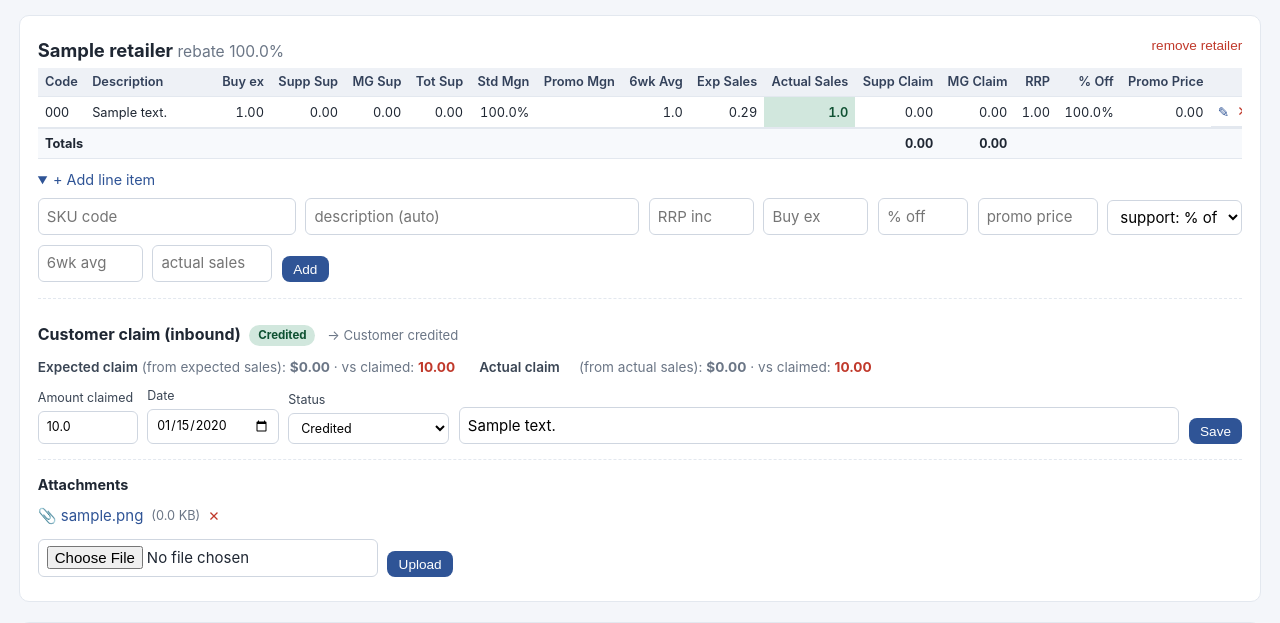
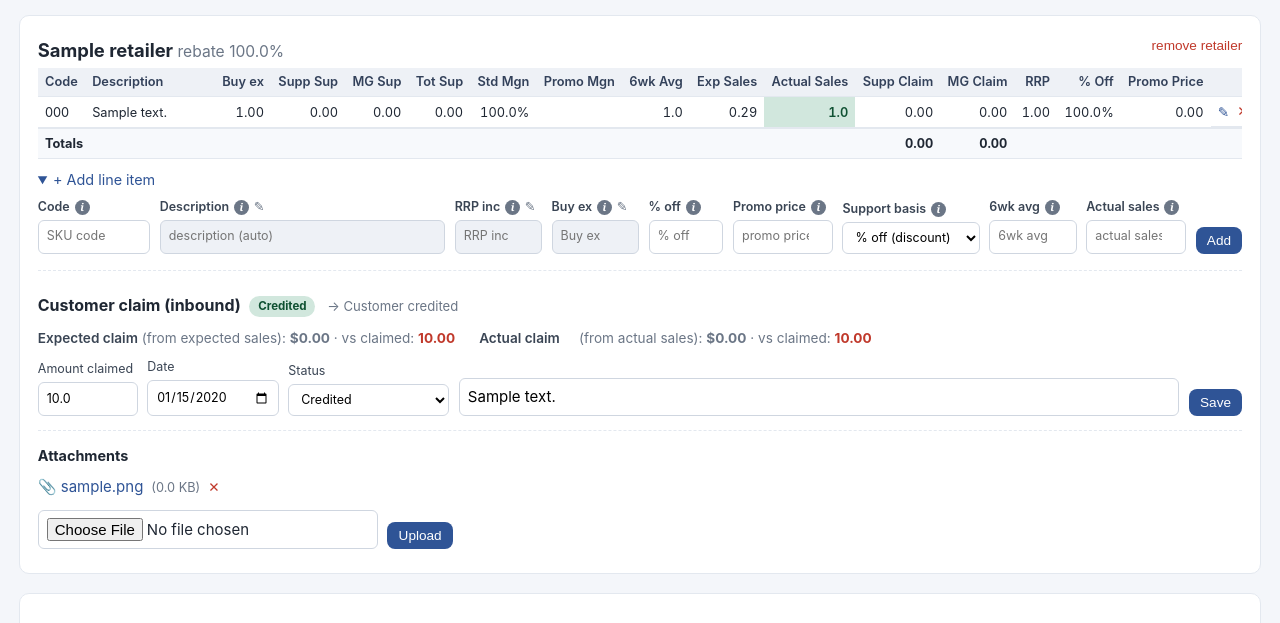
Before and after one commit to Aaron-Steel/Vendor-credit-claims, a FastAPI app: page /promo/1 in a window 1280 px wide, after a click on "+ Add line item". Shown: the part 384-1007 px from the top of the page. Run offline with FastAPI, Linux system fonts and the light colour scheme; tables that the repository leaves empty hold one stand-in row (values such as "Sample post").

Commit message:
Tidy Add line item form: titled fields, (i) tooltips, lockable autofills
- Each input now has a field title with a small (i) hover tooltip explaining it
- Description / RRP inc / Buy ex are readonly by default with a ✎ toggle to edit,
  preventing accidental edits of the auto-filled product-master values
- Basis-dependent fields (target margin / COGS) hide via the existing wrap classes

Co-Authored-By: Claude Opus 4.8 (1M context) <noreply@anthropic.com>

```diff
--- a/app/static/style.css
+++ b/app/static/style.css
@@ -175,8 +175,38 @@ legend{font-weight:600;padding:0 .4rem}
 .inline-form{display:flex;gap:.6rem;align-items:flex-end;flex-wrap:wrap;margin:.5rem 0}
 .inline-form label{display:flex;flex-direction:column;font-size:.78rem;color:#3a4554;gap:.2rem}
 .inline-form .desc{flex:1;min-width:220px}
+.inline-form label.grow{flex:1;min-width:220px}
+.inline-form label.grow .desc{width:100%;min-width:0}
+/* field title sitting above an inline-form input, with its little (i) help icon */
+.inline-form .fld{display:inline-flex;align-items:center;gap:.3rem;white-space:nowrap;
+  font-weight:600;color:#3a4554}
+/* ✎ toggle that unlocks an auto-filled (readonly) field */
+.lockedit{background:none;border:0;color:var(--muted);cursor:pointer;font-size:.8rem;
+  line-height:1;padding:0;flex:none}
+.lockedit:hover{color:var(--brand)}
+.lockedit.on{color:var(--brand)}
+input.locked{background:#eef1f6;color:#4a5566;cursor:default}
+[data-theme="dark"] input.locked{background:#222b37;color:#c7d0db}
 details.addline{margin:.6rem 0}
 details.addline summary{cursor:pointer;color:var(--brand);font-size:.9rem}
+
+/* little (i) help icon with a hover tooltip */
+.info{display:inline-flex;align-items:center;justify-content:center;flex:none;
+  width:15px;height:15px;border-radius:50%;background:var(--muted);color:#fff;
+  font:italic 700 .66rem/1 Georgia,"Times New Roman",serif;cursor:help;position:relative}
+.info:hover{background:var(--brand)}
+.info::after{content:attr(data-tip);position:absolute;left:50%;bottom:calc(100% + 8px);
+  transform:translateX(-50%);width:max-content;max-width:240px;white-space:normal;text-align:left;
+  background:#1f2733;color:#fff;font-style:normal;font-weight:400;font-size:.75rem;line-height:1.4;
+  padding:.5rem .65rem;border-radius:6px;box-shadow:0 8px 22px rgba(0,0,0,.28);
+  opacity:0;visibility:hidden;transition:opacity .12s ease;z-index:100;pointer-events:none}
+.info::before{content:"";position:absolute;left:50%;bottom:calc(100% + 3px);transform:translateX(-50%);
+  border:5px solid transparent;border-top-color:#1f2733;
+  opacity:0;visibility:hidden;transition:opacity .12s ease;z-index:100;pointer-events:none}
+.info:hover::after,.info:hover::before{opacity:1;visibility:visible}
+[data-theme="dark"] .info::after{background:#0b0f14}
+[data-theme="dark"] .info::before{border-top-color:#0b0f14}
+[data-theme="dark"] .inline-form .fld{color:#c7d0db}
 
 .claim-panel{margin-top:1rem;padding-top:.8rem;border-top:1px dashed var(--line)}
 .claim-summary{display:flex;gap:1.5rem;flex-wrap:wrap;margin:.2rem 0 .4rem}
--- a/app/templates/promo_detail.html
+++ b/app/templates/promo_detail.html
@@ -218,22 +218,58 @@
     <summary>+ Add line item</summary>
     <form method="post" action="/retailer/{{ pr.id }}/line" class="inline-form"
           data-retailer="{{ pr.retailer_name }}">
-      <input name="product_code" placeholder="SKU code" class="code" autocomplete="off">
-      <input name="description" placeholder="description (auto)" class="desc">
-      <input name="rrp_inc" type="number" step="any" min="0" placeholder="RRP inc" class="rrp" style="width:7em">
-      <input name="retailer_buy_ex" type="number" step="any" min="0" placeholder="Buy ex" style="width:7em">
-      <input name="pct_off" type="number" step="any" min="0" max="100" placeholder="% off" style="width:6em">
-      <input class="pp" type="number" step="any" min="0" placeholder="promo price" style="width:8em" title="RRP less % off — enter either one">
-      <select name="support_basis" class="basis" title="how support is calculated (default from promo)" style="width:9em">
-        <option value="pct_off" {{ 'selected' if (promo.support_basis_default or 'pct_off') == 'pct_off' }}>support: % off</option>
-        <option value="margin" {{ 'selected' if promo.support_basis_default == 'margin' }}>support: target margin</option>
-        <option value="cogs" {{ 'selected' if promo.support_basis_default == 'cogs' }}>support: % off cost</option>
-      </select>
-      <input name="target_margin" class="tgt" type="number" step="any" placeholder="target promo %" value="{{ (promo.target_margin_default * 100)|round(4) if promo.target_margin_default is not none else '' }}" style="width:9em" title="Support back-solved to hit this end-to-end promo margin">
-      <input name="cogs_supplier_pct" class="csp" type="number" step="any" min="0" placeholder="supplier % off cost" value="{{ (promo.cogs_supplier_pct_default * 100)|round(4) if promo.cogs_supplier_pct_default is not none else '' }}" style="width:11em" title="Supplier funds this % of buy-ex">
-      <input name="cogs_mg_pct" class="cmp" type="number" step="any" min="0" placeholder="MG % off cost" value="{{ (promo.cogs_mg_pct_default * 100)|round(4) if promo.cogs_mg_pct_default is not none else '' }}" style="width:9em" title="MacGear funds this % of buy-ex">
-      <input name="avg_6wk" type="number" step="any" min="0" placeholder="6wk avg" style="width:7em">
-      <input name="actual_sales" type="number" step="any" min="0" placeholder="actual sales" style="width:8em">
+      <label>
+        <span class="fld">Code<span class="info" data-tip="Product SKU code. Type it and the description, RRP and buy price auto-fill from the product master.">i</span></span>
+        <input name="product_code" placeholder="SKU code" class="code" autocomplete="off" style="width:9em">
+      </label>
+      <label class="grow">
+        <span class="fld">Description<span class="info" data-tip="Product name. Auto-fills from the SKU code and is locked — click ✎ to edit.">i</span><button type="button" class="lockedit" title="Edit this field">✎</button></span>
+        <input name="description" placeholder="description (auto)" class="desc locked" readonly>
+      </label>
+      <label>
+        <span class="fld">RRP inc<span class="info" data-tip="Recommended retail price, GST inclusive. Auto-fills from the product master and is locked — click ✎ to edit.">i</span><button type="button" class="lockedit" title="Edit this field">✎</button></span>
+        <input name="rrp_inc" type="number" step="any" min="0" placeholder="RRP inc" class="rrp locked" style="width:7em" readonly>
+      </label>
+      <label>
+        <span class="fld">Buy ex<span class="info" data-tip="Price this retailer paid you for the stock, GST exclusive. Auto-fills per retailer and is locked — click ✎ to edit.">i</span><button type="button" class="lockedit" title="Edit this field">✎</button></span>
+        <input name="retailer_buy_ex" type="number" step="any" min="0" placeholder="Buy ex" style="width:7em" readonly class="locked">
+      </label>
+      <label>
+        <span class="fld">% off<span class="info" data-tip="Discount off RRP for the promo. Sets the customer's promo price — enter this or the promo price.">i</span></span>
+        <input name="pct_off" type="number" step="any" min="0" max="100" placeholder="% off" style="width:6em">
+      </label>
+      <label>
+        <span class="fld">Promo price<span class="info" data-tip="Advertised promo price (RRP less % off). Enter this OR % off — each updates the other.">i</span></span>
+        <input class="pp" type="number" step="any" min="0" placeholder="promo price" style="width:8em">
+      </label>
+      <label>
+        <span class="fld">Support basis<span class="info" data-tip="How funding support is calculated: % off (discount), Target promo margin (back-solved), or % off cost (COGS). Defaults to the promo's setting.">i</span></span>
+        <select name="support_basis" class="basis" style="width:11em">
+          <option value="pct_off" {{ 'selected' if (promo.support_basis_default or 'pct_off') == 'pct_off' }}>% off (discount)</option>
+          <option value="margin" {{ 'selected' if promo.support_basis_default == 'margin' }}>Target promo margin</option>
+          <option value="cogs" {{ 'selected' if promo.support_basis_default == 'cogs' }}>% off cost (COGS)</option>
+        </select>
+      </label>
+      <label class="tgt-wrap">
+        <span class="fld">Target promo %<span class="info" data-tip="Only for the Target-margin basis: support is back-solved so the line hits this end-to-end promo margin.">i</span></span>
+        <input name="target_margin" class="tgt" type="number" step="any" placeholder="target promo %" value="{{ (promo.target_margin_default * 100)|round(4) if promo.target_margin_default is not none else '' }}" style="width:9em">
+      </label>
+      <label class="cogs-wrap">
+        <span class="fld">Supplier % off cost<span class="info" data-tip="Only for the COGS basis: the % of buy-ex (gross) that the supplier funds.">i</span></span>
+        <input name="cogs_supplier_pct" class="csp" type="number" step="any" min="0" placeholder="supplier % off cost" value="{{ (promo.cogs_supplier_pct_default * 100)|round(4) if promo.cogs_supplier_pct_default is not none else '' }}" style="width:11em">
+      </label>
+      <label class="cogs-wrap">
+        <span class="fld">MacGear % off cost<span class="info" data-tip="Only for the COGS basis: the % of buy-ex (gross) that MacGear funds.">i</span></span>
+        <input name="cogs_mg_pct" class="cmp" type="number" step="any" min="0" placeholder="MG % off cost" value="{{ (promo.cogs_mg_pct_default * 100)|round(4) if promo.cogs_mg_pct_default is not none else '' }}" style="width:11em">
+      </label>
+      <label>
+        <span class="fld">6wk avg<span class="info" data-tip="Average weekly units sold over the last 6 weeks. Drives the expected-sales forecast and claim.">i</span></span>
+        <input name="avg_6wk" type="number" step="any" min="0" placeholder="6wk avg" style="width:7em">
+      </label>
+      <label>
+        <span class="fld">Actual sales<span class="info" data-tip="Units actually sold during the promo. Fill in after it ends to reconcile the claim vs forecast.">i</span></span>
+        <input name="actual_sales" type="number" step="any" min="0" placeholder="actual sales" style="width:8em">
+      </label>
       <button class="btn small">Add</button>
     </form>
   </details>
@@ -385,6 +421,26 @@ function toggleEdit(id) {
     if (!row.hidden) { const f = row.querySelector('input'); if (f) f.focus(); }
   }
 }
+// add-line: Description / RRP / Buy ex are locked (auto-filled) until you click ✎
+document.querySelectorAll('.lockedit').forEach(function (btn) {
+  btn.addEventListener('click', function (e) {
+    e.preventDefault();
+    const input = btn.closest('label').querySelector('input');
+    if (!input) return;
+    if (input.hasAttribute('readonly')) {
+      input.removeAttribute('readonly');
+      input.classList.remove('locked');
+      btn.classList.add('on');
+      btn.title = 'Lock this field';
+      input.focus();
+    } else {
+      input.setAttribute('readonly', '');
+      input.classList.add('locked');
+      btn.classList.remove('on');
+      btn.title = 'Edit this field';
+    }
+  });
+});
 // autofill description / RRP / buy-ex when a SKU code is entered
 const PROMO_COUNTRY = "{{ promo.country or 'AU' }}";
 document.querySelectorAll('.inline-form .code').forEach(function (input) {
@@ -472,10 +528,10 @@ function wireBasis(form) {
   const sel = form.querySelector('.basis');
   if (!sel) return;
   const show = (el, on) => { if (el) el.style.display = on ? '' : 'none'; };
-  const tgtWrap = form.querySelector('.tgt-wrap');         // edit row label
-  const tgtBare = form.querySelector('.tgt');              // add-line bare input
-  const cogsWraps = form.querySelectorAll('.cogs-wrap');   // edit row labels
-  const cogsBare = form.querySelectorAll('.csp, .cmp');    // add-line bare inputs
+  const tgtWrap = form.querySelector('.tgt-wrap');         // titled label (both rows)
+  const tgtBare = form.querySelector('.tgt');              // fallback: bare input
+  const cogsWraps = form.querySelectorAll('.cogs-wrap');   // titled labels (both rows)
+  const cogsBare = form.querySelectorAll('.csp, .cmp');    // fallback: bare inputs
   const splitGroup = form.querySelector('.split-group');   // funding split (edit row only)
   function sync() {
     const v = sel.value;
```
